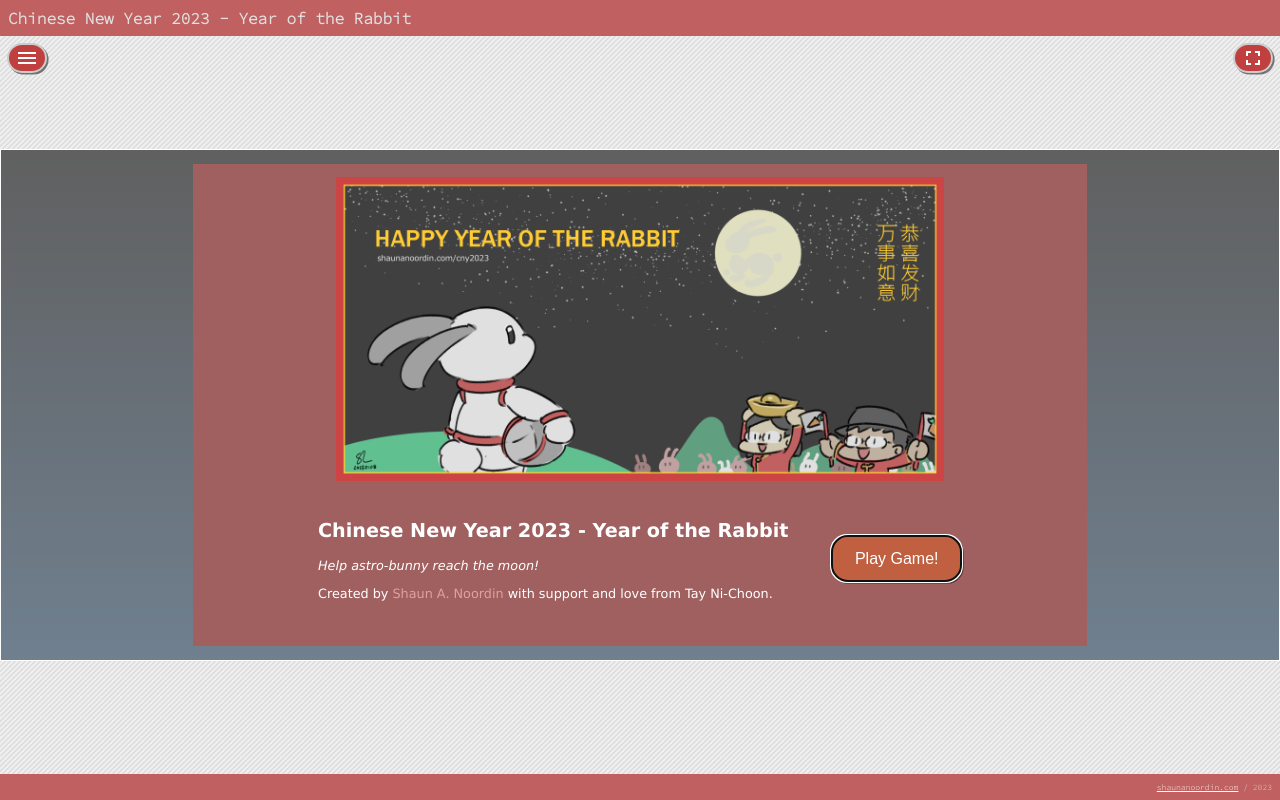
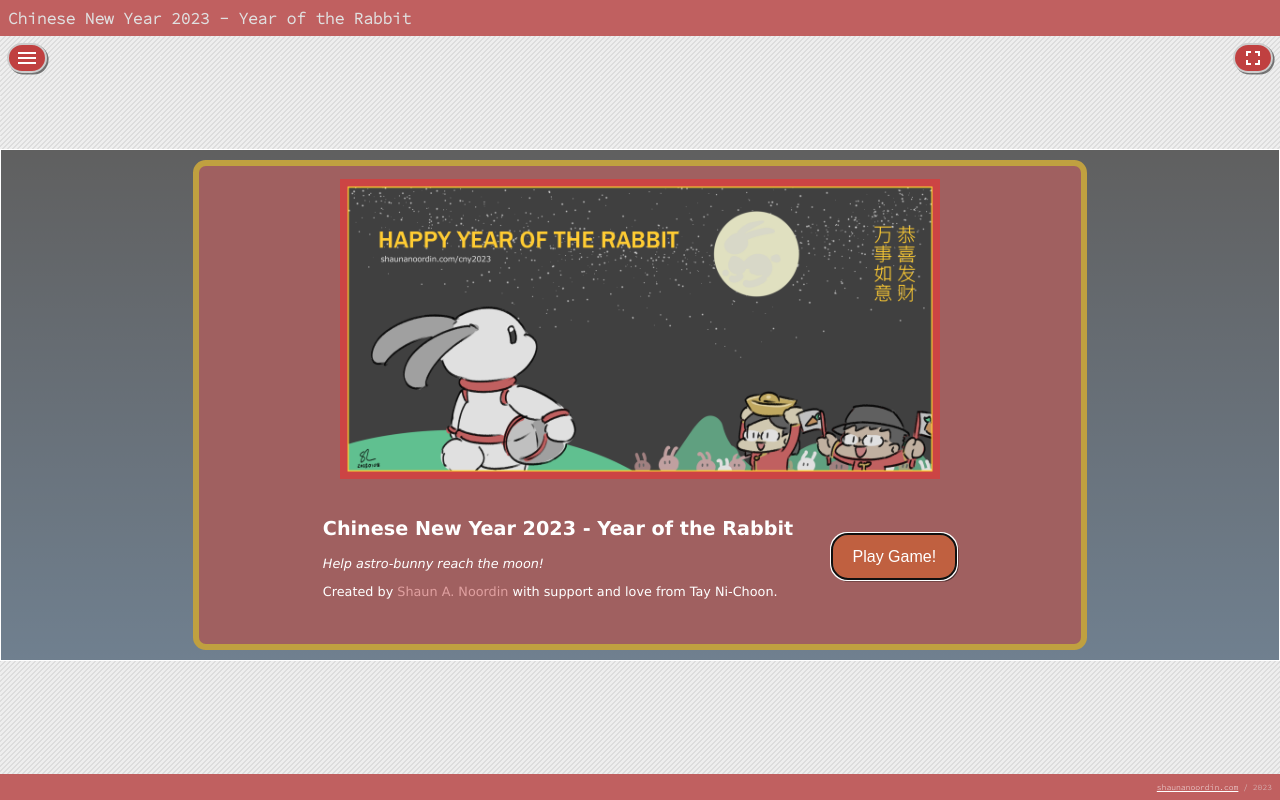
Before and after one commit to shaunanoordin/cny2023, a website built with webpack: page index.html in a window 1280 px wide. Built offline with nearby package versions, Linux system fonts and the light colour scheme.

Commit message:
Add border to home menu

```diff
--- a/src/main.scss
+++ b/src/main.scss
@@ -118,6 +118,8 @@ table {
       background: #fff;
       margin: 1em;
       padding: 1em;
+      border-radius: 1em;
+      border: 0.5em solid #c0a040;
     }
   }
 
```
Also changed, not shown: app/main.css, 1 other file.
